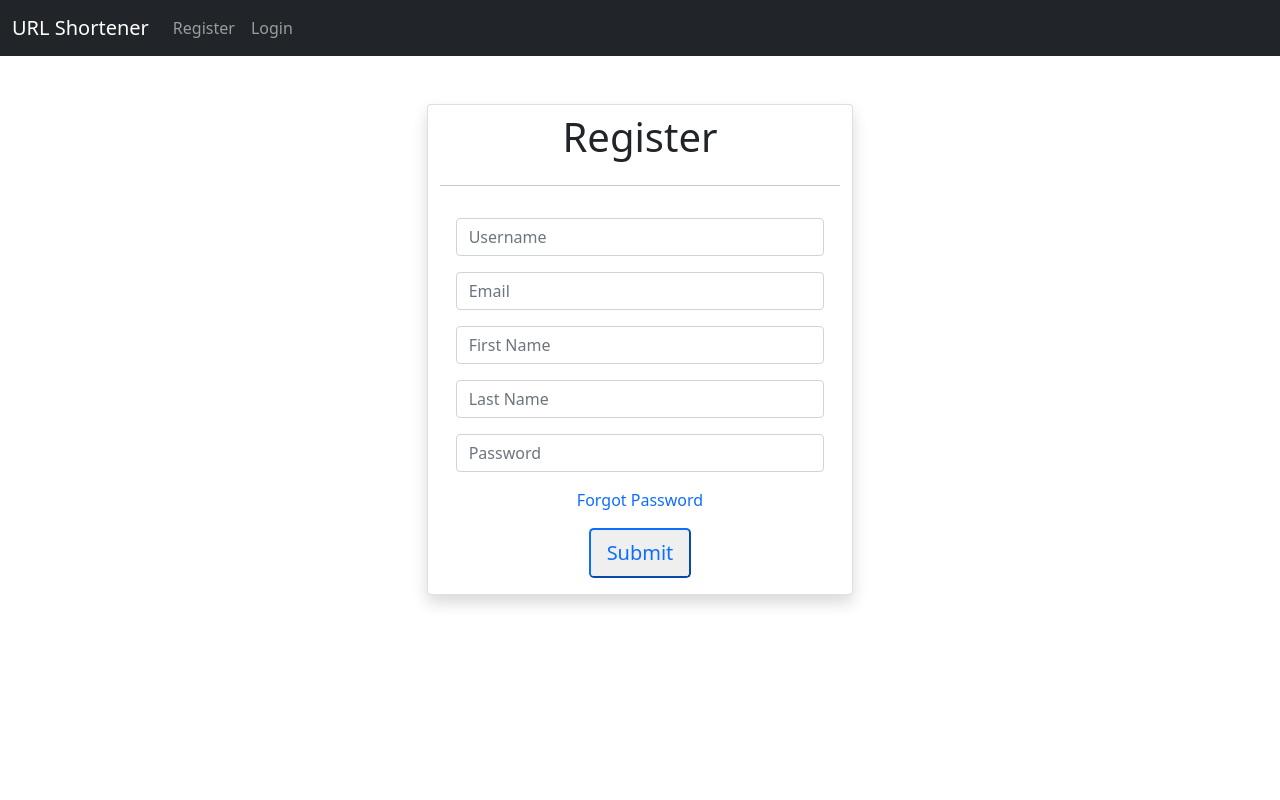
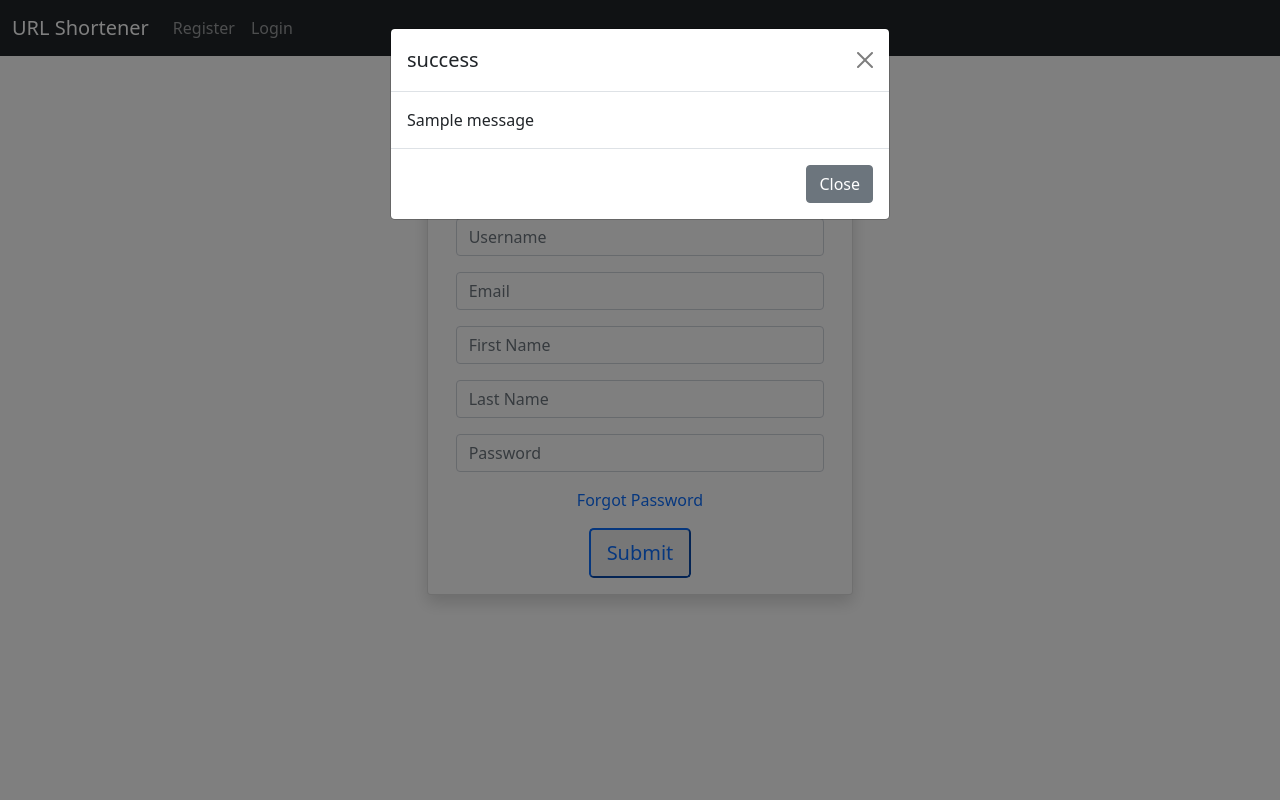
Before and after one commit to bansodevaibhav032/Advanced-URL-Shortener-with-Analytics, a Django app: page /auth/register in a window 1280 px wide. Run offline with Django 4.2, Linux system fonts and the light colour scheme; one stand-in notice (Sample message) is shown.

Commit message:
JavaScript Alert using Bootstrap
Use of the Django Message and Bootstrap model to create the JavaScript Alert.

```diff
--- a/URL/accounts/templates/login.html
+++ b/URL/accounts/templates/login.html
@@ -8,7 +8,7 @@
             {{data}}
                 <form action="" method="POST" class="px-3">
                 {% csrf_token %}
-                <input type="text" class="form-control my-3" name="username" placeholder="Username"/>
+                <input type="text" class="form-control my-3" name="username" placeholder="Username" value="{{username}}" />
                 <input type="password" class="form-control my-3" name="password" placeholder="Password"/>
                 <a href="#" class="text-decoration-none"> Forgot Password</a> <br>
                 <input type="submit" class="btn-lg btn-outline-primary my-3"/>
--- a/URL/accounts/templates/register.html
+++ b/URL/accounts/templates/register.html
@@ -7,11 +7,11 @@
         <hr>
         <form action="" method="POST" class="px-3">
             {% csrf_token %}
-            <input type="text" class="form-control my-3" name="username" placeholder="Username"/>
-            <input type="email" class="form-control my-3" name="email" placeholder="Email"/>
-            <input type="text" class="form-control my-3" name="fname" placeholder="First Name "/>
-            <input type="text" class="form-control my-3" name="lname" placeholder="Last Name"/>
-            <input type="password" class="form-control my-3" name="password" placeholder="Password"/>
+            <input type="text" class="form-control my-3" name="username" placeholder="Username" value="{{username}}" required/>
+            <input type="email" class="form-control my-3" name="email" placeholder="Email" value="{{email}}" required/>
+            <input type="text" class="form-control my-3" name="fname" placeholder="First Name" value="{{fname}}"/>
+            <input type="text" class="form-control my-3" name="lname" placeholder="Last Name" value="{{lname}}"/>
+            <input type="password" class="form-control my-3" name="password" placeholder="Password" required/>
             <a href="#" class="text-decoration-none"> Forgot Password</a> <br>
             <input type="submit" class="btn-lg btn-outline-primary my-3"/>
         </form>
--- a/URL/accounts/views.py
+++ b/URL/accounts/views.py
@@ -1,6 +1,6 @@
 from django.shortcuts import render,redirect
 from django.contrib.auth.models import User
-from django.contrib import auth
+from django.contrib import auth,messages
 
 # Create your views here.
 
@@ -12,8 +12,10 @@ def login(request):
             user= auth.authenticate(request,username=username,password=password)
             if user:
                 auth.login(request,user)
-                return render(request,"home.html")
-            return render(request,"login.html",{'data':"Incorrect Credantials"})
+                messages.success(request,"Successfully Login")
+                return redirect("/")
+            messages.error(request,"Incorrect Credantials")
+            return render(request,"login.html",{"username":username})
     return render(request,"login.html")
 
 def register(request):
@@ -23,12 +25,16 @@ def register(request):
         email=request.POST.get("email",None)
         fname=request.POST.get("fname",None)
         lname=request.POST.get("lname",None)
+        try:
 
-        user=User.objects.create_user(username=username,password=password,email=email)
-        user.save()
-
-        auth.login(request,user)
-        return render(request,'home.html')
+            user=User.objects.create_user(username=username,password=password,email=email)
+            user.save()
+            auth.login(request,user)
+        except:
+            messages.error(request,"User with this Username, Already Exists !!")
+            return render(request,"register.html",{"username":username,"email":email,"fname":fname,"lname":lname})
+        messages.success(request,"User Creation Successfully")
+        return redirect('/')
     return render(request,"register.html")
 
 def logout(request):
--- a/URL/templates/base.html
+++ b/URL/templates/base.html
@@ -39,17 +39,56 @@
       </div>
     </nav>
     {% block content %}
+    {% endblock content %}
 
-    {% endblock content %}
+
+
+   <!-- Button trigger modal -->
+  <!-- <button type="button" class="btn btn-primary" data-bs-toggle="modal" data-bs-target="#exampleModal">
+    Launch demo modal
+  </button> -->
+
+
+
+  <!-- Modal -->
+  <div class="modal fade" id="myModal" tabindex="-1" aria-labelledby="exampleModalLabel" aria-hidden="true">
+    <div class="modal-dialog">
+      <div class="modal-content">
+        <div class="modal-header">
+          <h5 class="modal-title" id="ModalLabel">Modal title</h5>
+          <button type="button" class="btn-close" data-bs-dismiss="modal" aria-label="Close"></button>
+        </div>
+        <div class="modal-body" id="modelBody">
+
+        </div>
+        <div class="modal-footer">
+          <button type="button" class="btn btn-secondary" data-bs-dismiss="modal">Close</button>
+        </div>
+      </div>
+    </div>
+  </div>
+
+
     <!-- <h1>Hello, world!</h1> -->
 
     <!-- Optional JavaScript; choose one of the two! -->
 
     <!-- Option 1: Bootstrap Bundle with Popper -->
     <script src="https://cdn.jsdelivr.net/npm/bootstrap@5.0.2/dist/js/bootstrap.bundle.min.js" integrity="sha384-MrcW6ZMFYlzcLA8Nl+NtUVF0sA7MsXsP1UyJoMp4YLEuNSfAP+JcXn/tWtIaxVXM" crossorigin="anonymous"></script>
-
+    <script>
+      var myModal = new bootstrap.Modal(document.getElementById('myModal'))
+      var modelBody=document.getElementById('modelBody')
+      var ModalLabel=document.getElementById('ModalLabel')
+      "{% for message in messages %}"
+          modelBody.innerText="{{message}}"
+          ModalLabel.innerText="{{message.tags}}"
+          myModal.show()
+       {{message.tags}}
+      "{%endfor%}"
+    </script>
     <!-- Option 2: Separate Popper and Bootstrap JS -->
     <!--
+
     <script src="https://cdn.jsdelivr.net/npm/@popperjs/core@2.9.2/dist/umd/popper.min.js" integrity="sha384-IQsoLXl5PILFhosVNubq5LC7Qb9DXgDA9i+tQ8Zj3iwWAwPtgFTxbJ8NT4GN1R8p" crossorigin="anonymous"></script>
     <script src="https://cdn.jsdelivr.net/npm/bootstrap@5.0.2/dist/js/bootstrap.min.js" integrity="sha384-cVKIPhGWiC2Al4u+LWgxfKTRIcfu0JTxR+EQDz/bgldoEyl4H0zUF0QKbrJ0EcQF" crossorigin="anonymous"></script>
     -->
```
Also changed, not shown: URL/db.sqlite3.
